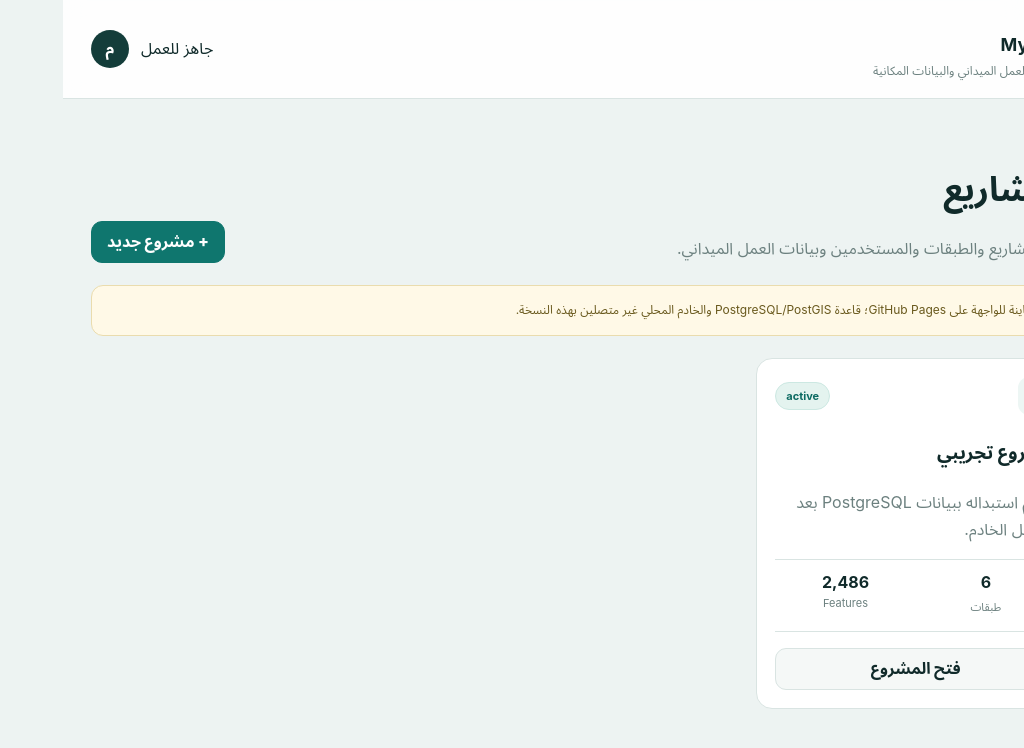
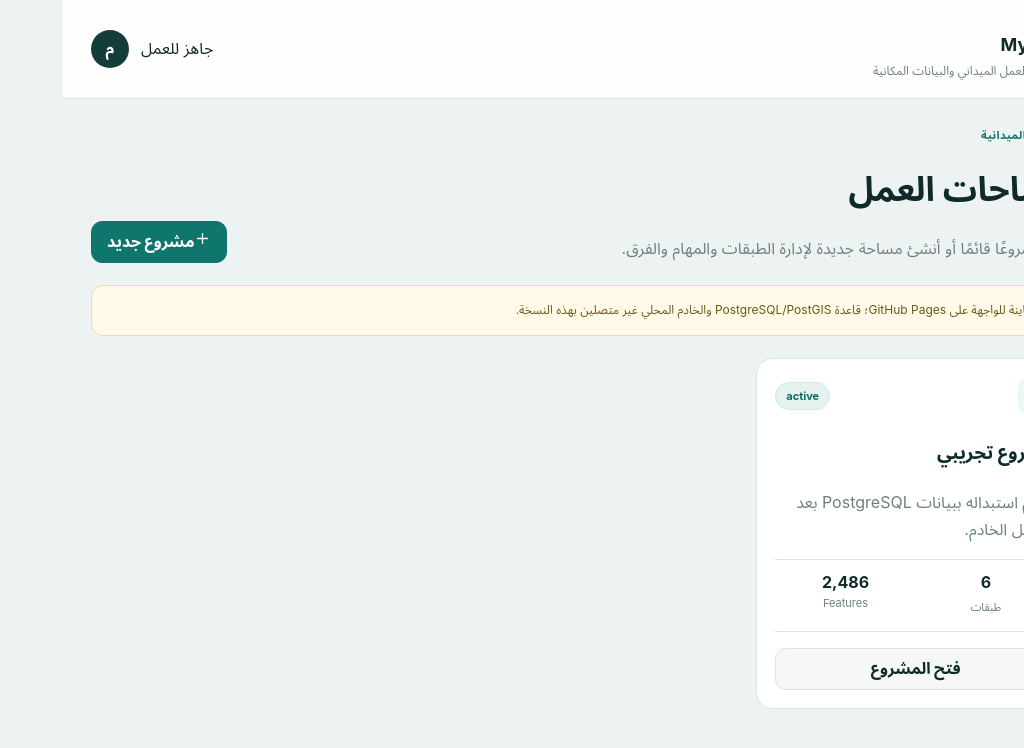
Before and after one commit to mmashharawi2021-cell/my-field, a React (Vite) app in the folder web/: page /#/projects in a window 1280 px wide. Shown: the top 748 px of the page, without its empty margins (256-1280 px from the left). Built offline with nearby package versions, Linux system fonts and the light colour scheme; no server answers.

Commit message:
ui: polish web/src/features/projects/components/ProjectsHeader.tsx

```diff
--- a/web/src/features/projects/components/ProjectsHeader.tsx
+++ b/web/src/features/projects/components/ProjectsHeader.tsx
@@ -1,14 +1,18 @@
 import { ActionButton } from '../../../components/ui/ActionButton'
+import { AppIcon } from '../../../components/ui/AppIcon'
 
 export function ProjectsHeader() {
   return (
-    <div className="page-heading">
+    <div className="page-heading projects-heading">
       <div>
-        <span className="eyebrow">الإدارة</span>
-        <h2>المشاريع</h2>
-        <p>إدارة المشاريع والطبقات والمستخدمين وبيانات العمل الميداني.</p>
+        <span className="eyebrow">المشاريع الميدانية</span>
+        <h2>مساحات العمل</h2>
+        <p>افتح مشروعًا قائمًا أو أنشئ مساحة جديدة لإدارة الطبقات والمهام والفرق.</p>
       </div>
-      <ActionButton variant="primary">+ مشروع جديد</ActionButton>
+      <ActionButton variant="primary">
+        <AppIcon name="plus" size={17} />
+        مشروع جديد
+      </ActionButton>
     </div>
   )
 }
```
